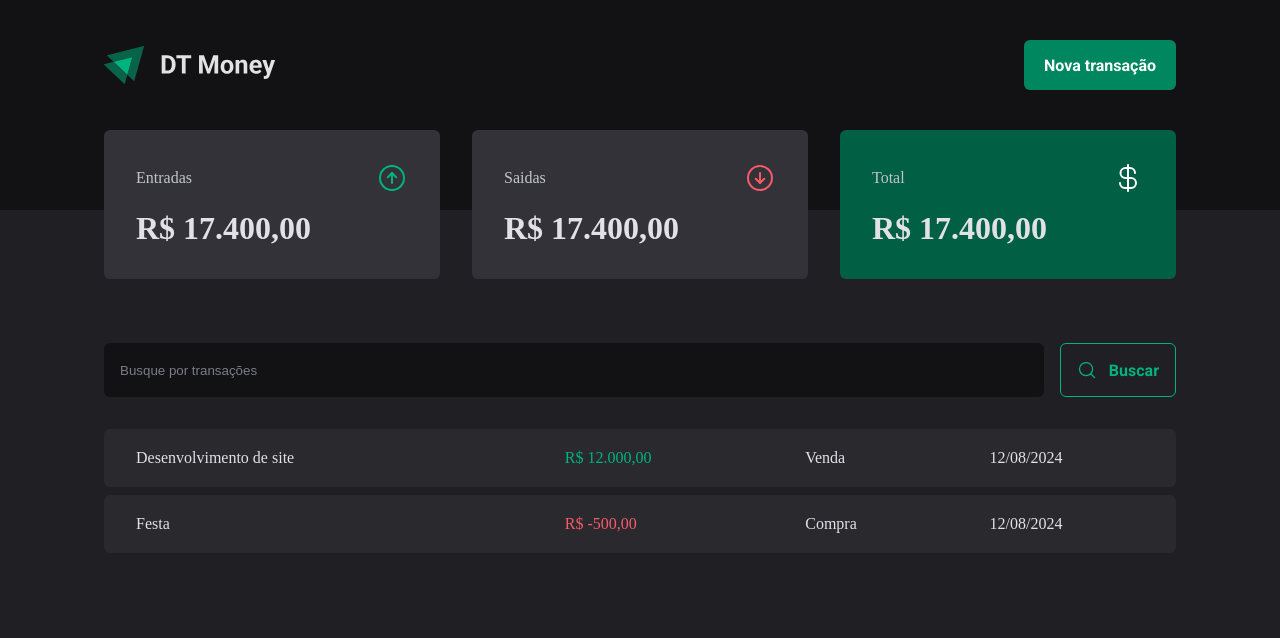
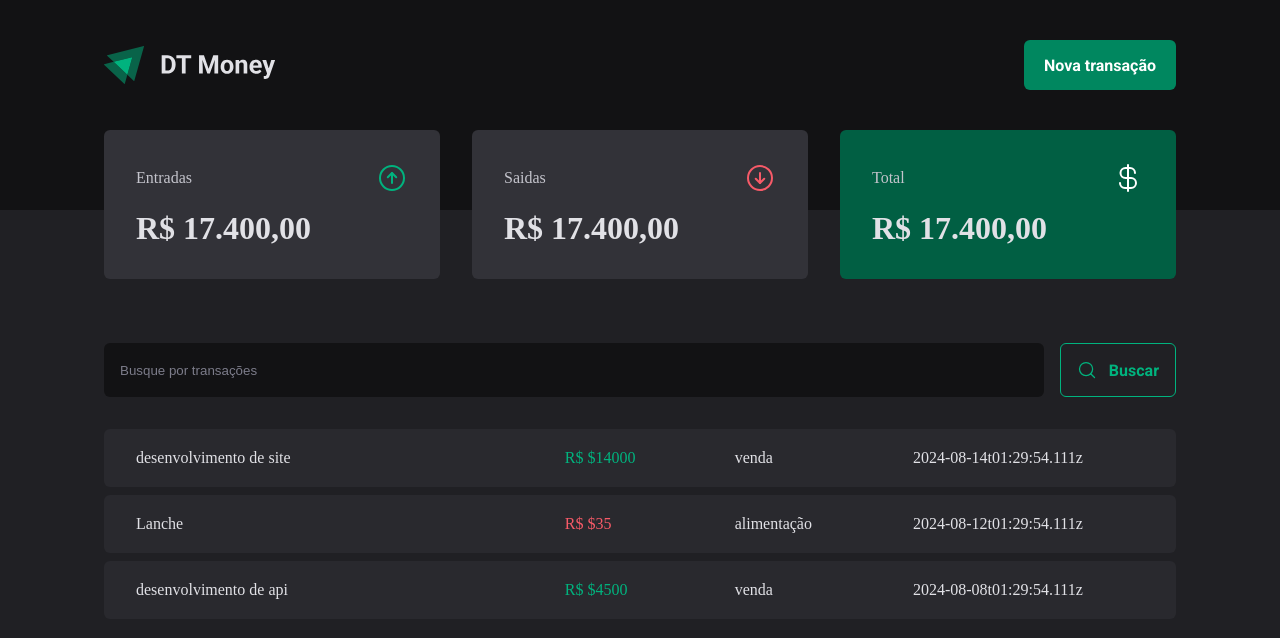
Before and after one commit to marcosparreiras/ignite-react-03, a React (Vite) app: page / in a window 1280 px wide. Shown: the top 638 px of the page. Built offline with nearby package versions, Linux system fonts and the light colour scheme; data requests are answered from the project's data file.

Commit message:
chore: add json-server to mock api on development

```diff
--- a/package.json
+++ b/package.json
@@ -4,6 +4,7 @@
   "version": "0.0.0",
   "type": "module",
   "scripts": {
+    "dev:server": "json-server ./server.json -p 3000 -w",
     "dev": "vite",
     "build": "tsc -b && vite build",
     "lint": "eslint .",
@@ -27,6 +28,7 @@
     "eslint-plugin-react-hooks": "^5.1.0-rc.0",
     "eslint-plugin-react-refresh": "^0.4.9",
     "globals": "^15.9.0",
+    "json-server": "^1.0.0-beta.1",
     "typescript": "^5.5.3",
     "typescript-eslint": "^8.0.0",
     "vite": "^5.4.0"
--- /dev/null
+++ b/server.json
@@ -0,0 +1,28 @@
+{
+  "transactions": [
+    {
+      "id": 1,
+      "description": "desenvolvimento de site",
+      "type": "income",
+      "category": "venda",
+      "price": 14000,
+      "createdAt": "2024-08-14t01:29:54.111z"
+    },
+    {
+      "id": 2,
+      "description": "Lanche",
+      "type": "outcome",
+      "category": "alimentação",
+      "price": 35,
+      "createdAt": "2024-08-12t01:29:54.111z"
+    },
+    {
+      "id": 3,
+      "description": "desenvolvimento de api",
+      "type": "income",
+      "category": "venda",
+      "price": 4500,
+      "createdAt": "2024-08-08t01:29:54.111z"
+    }
+  ]
+}
--- a/src/pages/Transactions/index.tsx
+++ b/src/pages/Transactions/index.tsx
@@ -1,3 +1,4 @@
+import { useEffect, useState } from "react";
 import { Header } from "../../components/Header";
 import { Summary } from "../../components/Summary";
 import { SearchForm } from "./components/SearchForm";
@@ -7,7 +8,28 @@
   TransactionsTable,
 } from "./styles";
 
+interface Transaction {
+  id: number;
+  description: string;
+  type: "income" | "outcome";
+  category: string;
+  price: number;
+  createdAt: string;
+}
+
 export function Transactions() {
+  const [transactions, setTransactions] = useState<Transaction[]>([]);
+
+  async function loadTransactions() {
+    const response = await fetch("http://localhost:3000/transactions");
+    const data = (await response.json()) as Transaction[];
+    setTransactions(data);
+  }
+
+  useEffect(() => {
+    loadTransactions();
+  }, [setTransactions]);
+
   return (
     <div>
       <Header />
@@ -16,22 +38,19 @@
         <SearchForm />
         <TransactionsTable>
           <tbody>
-            <tr>
-              <td width="40%">Desenvolvimento de site</td>
-              <td>
-                <PriceHighLight variant="income">R$ 12.000,00</PriceHighLight>
-              </td>
-              <td>Venda</td>
-              <td>12/08/2024</td>
-            </tr>
-            <tr>
-              <td width="40%">Festa</td>
-              <td>
-                <PriceHighLight variant="outcome">R$ -500,00</PriceHighLight>
-              </td>
-              <td>Compra</td>
-              <td>12/08/2024</td>
-            </tr>
+            {transactions.length > 0 &&
+              transactions.map((transaction) => (
+                <tr key={transaction.id}>
+                  <td width="40%">{transaction.description}</td>
+                  <td>
+                    <PriceHighLight variant={transaction.type}>
+                      R$ ${transaction.price}
+                    </PriceHighLight>
+                  </td>
+                  <td>{transaction.category}</td>
+                  <td>{transaction.createdAt}</td>
+                </tr>
+              ))}
           </tbody>
         </TransactionsTable>
       </TransactionsContainer>
```
Also changed, not shown: 1 other file (tests, documents, lock files or other folders).
